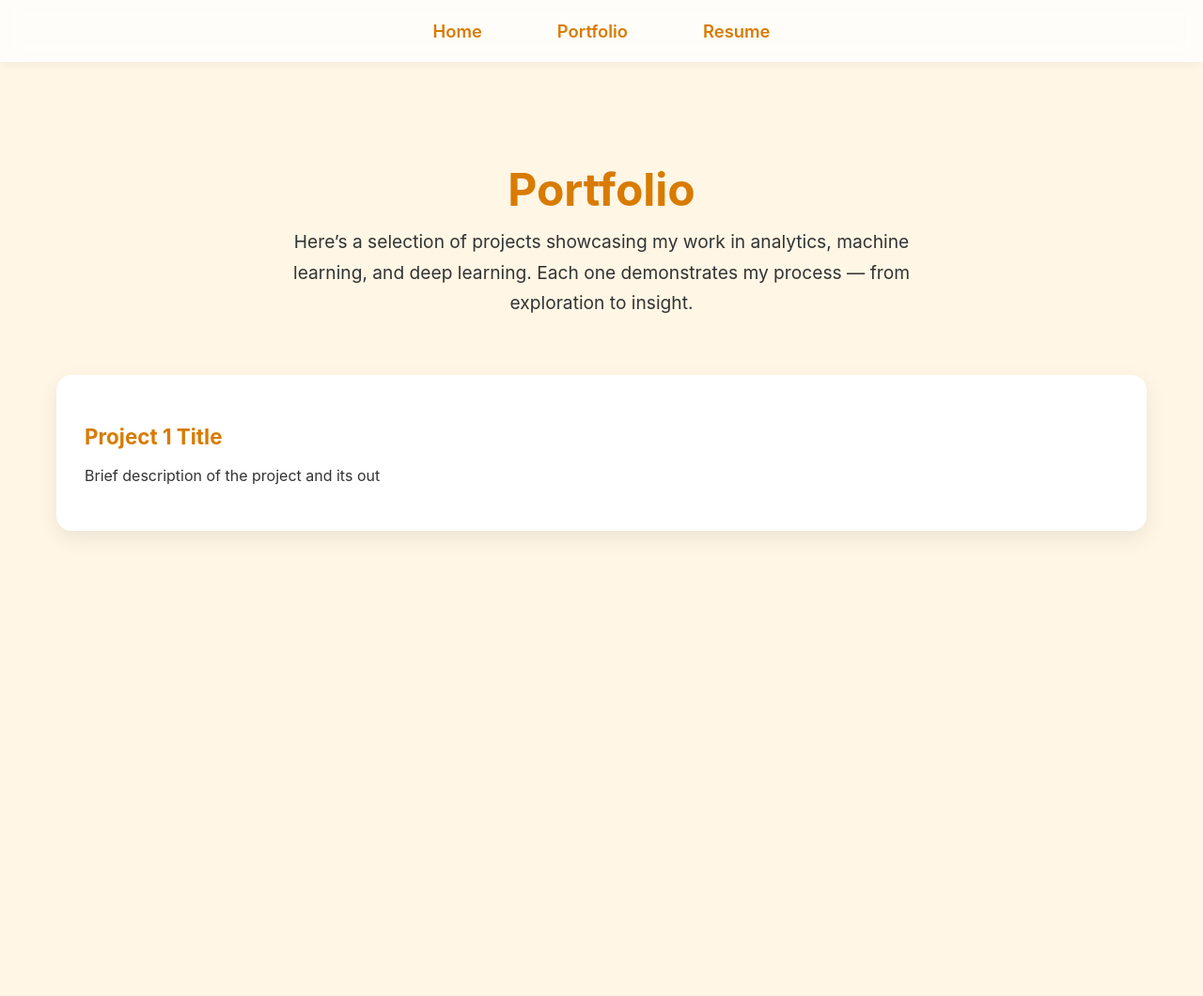
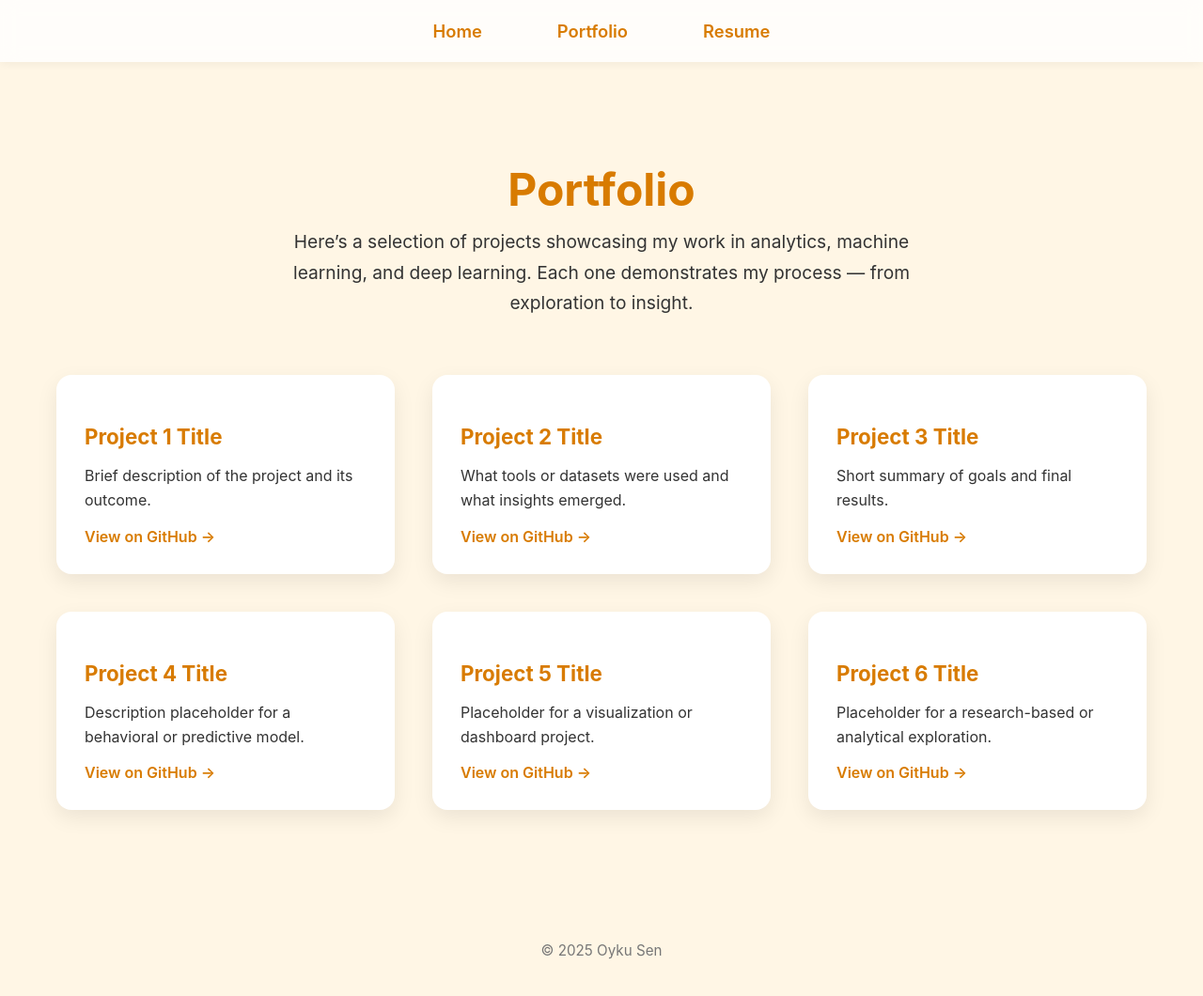
Before and after one commit to oykusen39/oykusen39.github.io, a Jekyll site: the page portfolio.html, which Jekyll copies as it is, in a window 1280 px wide and 1061 px high. Shown: the whole window at 94% size. Built offline with Jekyll 4.4.1, drawn with Linux system fonts in a browser that asks for light colours.

Commit message:
Update portfolio2.html

```diff
--- a/portfolio.html
+++ b/portfolio.html
@@ -151,4 +151,36 @@
   <section class="grid">
     <div class="card">
       <h3>Project 1 Title</h3>
-      <p>Brief description of the project and its out
+      <p>Brief description of the project and its outcome.</p>
+      <a href="#">View on GitHub →</a>
+    </div>
+    <div class="card">
+      <h3>Project 2 Title</h3>
+      <p>What tools or datasets were used and what insights emerged.</p>
+      <a href="#">View on GitHub →</a>
+    </div>
+    <div class="card">
+      <h3>Project 3 Title</h3>
+      <p>Short summary of goals and final results.</p>
+      <a href="#">View on GitHub →</a>
+    </div>
+    <div class="card">
+      <h3>Project 4 Title</h3>
+      <p>Description placeholder for a behavioral or predictive model.</p>
+      <a href="#">View on GitHub →</a>
+    </div>
+    <div class="card">
+      <h3>Project 5 Title</h3>
+      <p>Placeholder for a visualization or dashboard project.</p>
+      <a href="#">View on GitHub →</a>
+    </div>
+    <div class="card">
+      <h3>Project 6 Title</h3>
+      <p>Placeholder for a research-based or analytical exploration.</p>
+      <a href="#">View on GitHub →</a>
+    </div>
+  </section>
+
+  <footer>© 2025 Oyku Sen</footer>
+</body>
+</html>
```
